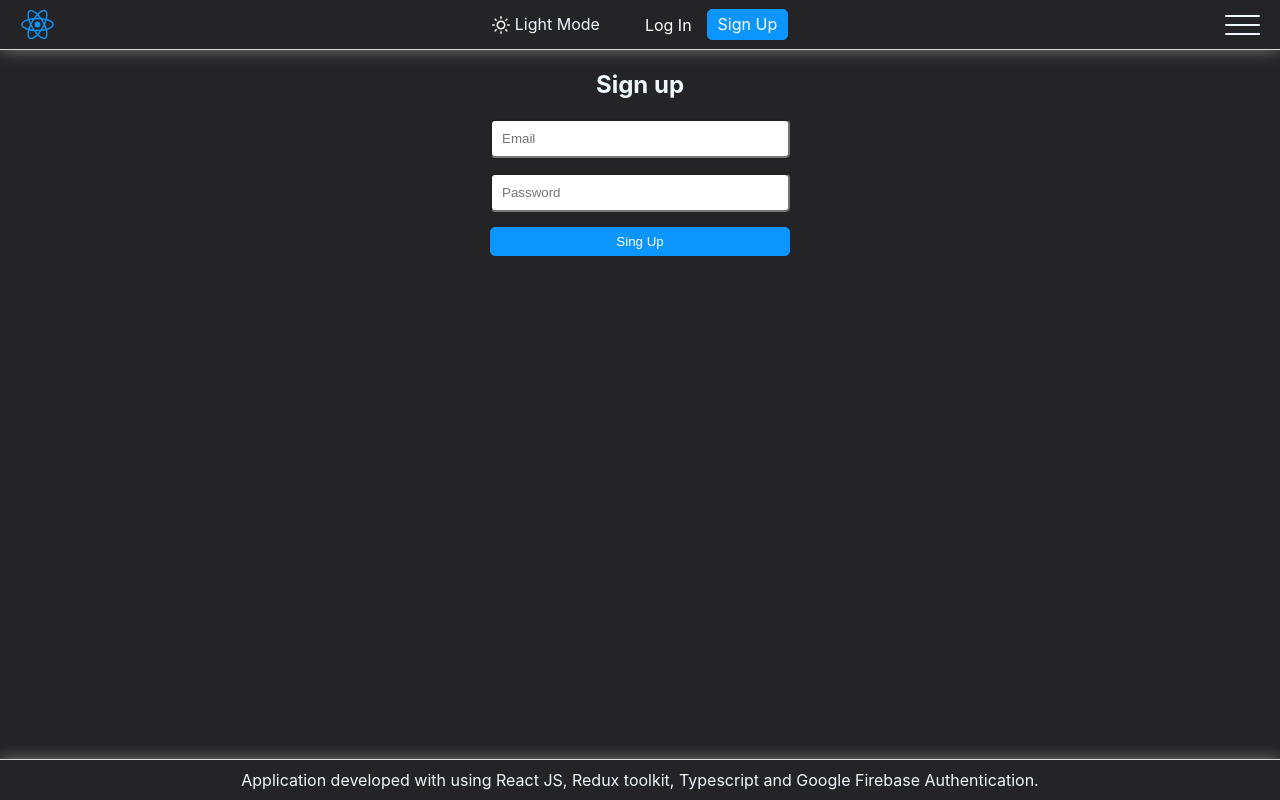
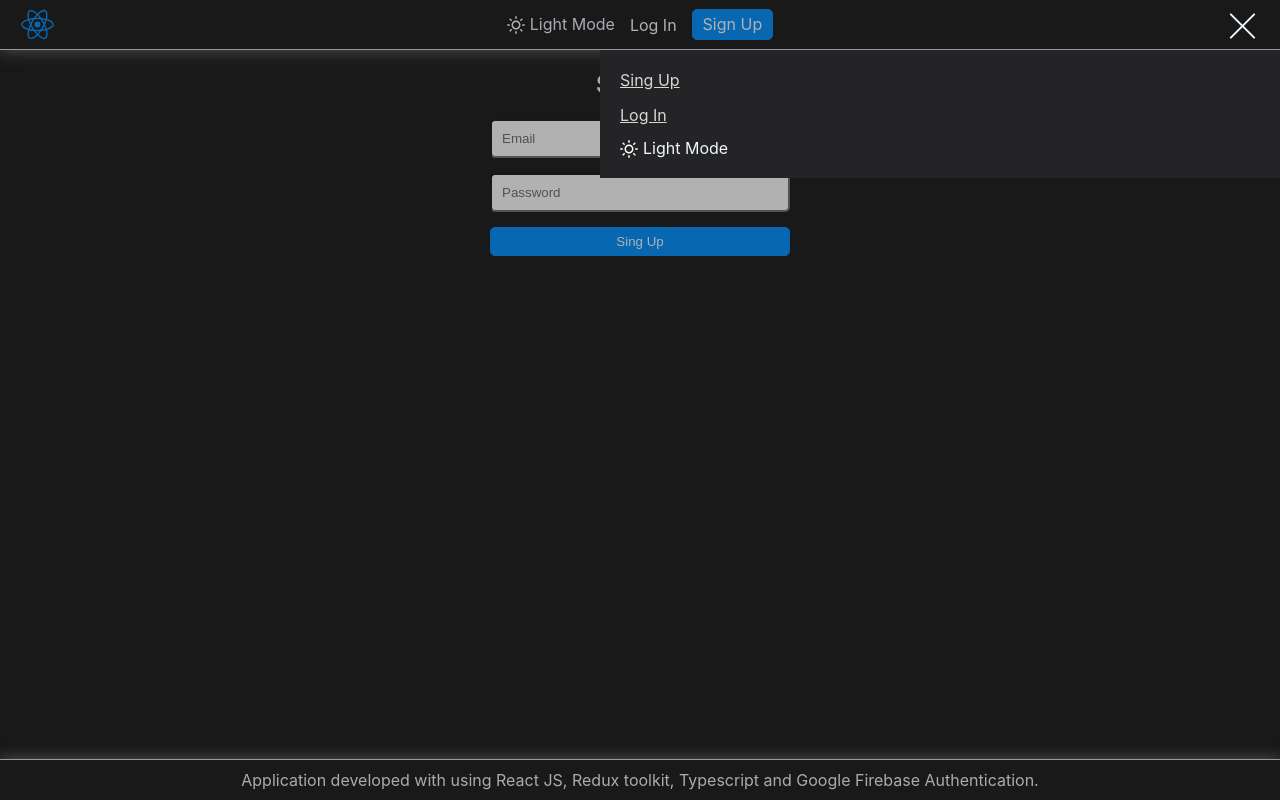
Before and after one commit to Olexandr-Savelev/My-todo-app, a React (Create React App) app: page /signup in a window 1280 px wide. Both pictures are taken after a click on the element 1242 px from the left and 24 px from the top of the page. Built offline with nearby package versions, Linux system fonts and the light colour scheme; no server answers.

Commit message:
add ThemeButton and  Menu components, refactored Header and Layout components

```diff
--- a/src/components/Header/Header.module.scss
+++ b/src/components/Header/Header.module.scss
@@ -31,18 +31,6 @@
     gap: 15px;
 }
 
-.theme_btn {
-    display: flex;
-    gap: 5px;
-    align-items: center;
-    cursor: pointer;
-    line-height: 99%;
-    margin-right: 30px;
-    &:hover {
-        filter: drop-shadow(2px 3px 5px #7a7a7a);
-    }
-}
-
 .login {
     text-decoration: none;
     color: white;
--- a/src/components/Header/Header.tsx
+++ b/src/components/Header/Header.tsx
@@ -1,18 +1,15 @@
 import React from 'react'
-import { useDispatch, useSelector } from 'react-redux'
+import { useDispatch } from 'react-redux'
 import { Link, useNavigate } from 'react-router-dom'
 import { ReactComponent as Logo } from '../../assets/logo-react.svg'
 import { useAuth } from '../../hooks/useAuth'
-import { RootState } from '../../store'
-import { toggleTheme } from '../../store/UISlice'
 import { setUser } from '../../store/userSlice'
 import Burger from '../UI/Burger/Burger'
 import Button from '../UI/Button/Button'
-import ThemeIcon from '../UI/ThemeIcon/ThemeIcon'
+import ThemeButton from '../UI/ThemeBotton/ThemeButton'
 import styles from './Header.module.scss'
 
 const Header: React.FC = () => {
-    const theme = useSelector((state: RootState) => state.ui.theme)
     const dispatch = useDispatch()
     const navigate = useNavigate()
     const { isAuth } = useAuth()
@@ -26,10 +23,6 @@ const Header: React.FC = () => {
         navigate('/')
     }
 
-    const themeHandler = () => {
-        dispatch(toggleTheme())
-    }
-
     return (
         <header className={styles.header}>
             <div className={styles.container}>
@@ -37,15 +30,7 @@ const Header: React.FC = () => {
                     <Logo className={styles.logo} />
                 </Link>
                 <nav className={styles.nav}>
-                    <span
-                        className={styles.theme_btn}
-                        onClick={() => themeHandler()}>
-                        <ThemeIcon />
-                        {theme === "Light" ?
-                            "Dark " :
-                            "Light "}
-                        Mode
-                    </span>
+                    <ThemeButton />
                     {isAuth ?
                         <button className={styles.logout}
                             onClick={logOutHandler}
--- a/src/components/Layout/Layout.tsx
+++ b/src/components/Layout/Layout.tsx
@@ -1,6 +1,8 @@
 import React from 'react'
+
 import Footer from '../Footer/Footer'
 import Header from '../Header/Header'
+import Menu from '../UI/Menu/Menu'
 import styles from './Layout.module.scss'
 
 interface ILayout {
@@ -8,9 +10,12 @@ interface ILayout {
 }
 
 const Layout: React.FC<ILayout> = ({ children }) => {
+
+
     return (
         <>
             <Header />
+            <Menu />
             <main className={styles.container}>
                 {children}
             </main>
--- a/src/components/UI/Burger/Burger.module.scss
+++ b/src/components/UI/Burger/Burger.module.scss
@@ -5,6 +5,7 @@
     height: 20px;
     width: 35px;
     cursor: pointer;
+    z-index: 10;
 }
 
 .top,
@@ -20,10 +21,16 @@
     body[theme="Light"] & {
         background-color: $text-light-theme;
     }
+    transition: all .3s linear;
 }
 
 .top {
     top: 0;
+}
+
+.active .top {
+    transform: rotate(45deg);
+    top: 50%;
 }
 
 .center {
@@ -31,6 +38,15 @@
     top: 50%;
 }
 
+.active .center {
+    opacity: 0;
+}
+
 .bottom {
     bottom: 0;
 }
+
+.active .bottom {
+    transform: rotate(-45deg);
+    top: 50%;
+}
--- a/src/components/UI/Burger/Burger.tsx
+++ b/src/components/UI/Burger/Burger.tsx
@@ -1,9 +1,24 @@
 import React from 'react'
+import { useDispatch, useSelector } from 'react-redux'
+import { RootState } from '../../../store'
+import { toggleMenu } from '../../../store/UISlice'
+import cn from 'classnames'
 import styles from './Burger.module.scss'
 
-const Burger = () => {
+const Burger: React.FC = () => {
+    const menu = useSelector((state: RootState) => state.ui.isMenuActive)
+    const dispatch = useDispatch()
+
+    const handleMenu = () => {
+        dispatch(toggleMenu())
+    }
+
     return (
-        <div className={styles.burger_wrapper}>
+        <div className={cn(styles.burger_wrapper, {
+            [styles.active]: menu
+        })}
+            onClick={() => handleMenu()}
+        >
             <span className={styles.top}></span>
             <span className={styles.center}></span>
             <span className={styles.bottom}></span>
--- /dev/null
+++ b/src/components/UI/Menu/Menu.module.scss
@@ -0,0 +1,67 @@
+@import "../../../styles/variables";
+
+.outer {
+    overflow: hidden;
+    position: absolute;
+    top: 0;
+    left: 0;
+    height: 100%;
+    width: 100%;
+    background-color: rgba(0, 0, 0, 0.304);
+    cursor: pointer;
+    pointer-events: none;
+    opacity: 0;
+    transition: opacity 0.3s linear;
+    z-index: 2;
+}
+
+.active {
+    pointer-events: auto;
+    opacity: 1;
+}
+
+.menu {
+    body[theme="Dark"] & {
+        background-color: $dark-bg;
+        & a {
+            color: $item-dark-bg;
+        }
+    }
+    background-color: $light-bg;
+    position: absolute;
+    right: 0;
+    display: flex;
+    flex-direction: column;
+    width: 50%;
+    top: -100%;
+    gap: 15px;
+    padding: 20px;
+    z-index: 3;
+}
+
+.open {
+    animation: showMenu 0.5s ease-in-out;
+    top: 50px;
+}
+
+.close {
+    animation: hideMenu 1s ease-in-out;
+}
+
+@keyframes hideMenu {
+    from {
+        top: 50px;
+    }
+    to {
+        top: -100%;
+    }
+}
+
+@keyframes showMenu {
+    from {
+        top: -50px;
+    }
+    to {
+        top: 50px;
+    }
+}
--- /dev/null
+++ b/src/components/UI/Menu/Menu.tsx
@@ -0,0 +1,40 @@
+import React from 'react'
+import { useDispatch, useSelector } from 'react-redux'
+import { Link } from 'react-router-dom'
+import { RootState } from '../../../store'
+import ThemeButton from '../ThemeBotton/ThemeButton'
+import cn from 'classnames'
+import styles from './Menu.module.scss'
+import { toggleMenu } from '../../../store/UISlice'
+
+const Menu: React.FC = () => {
+    const menu = useSelector((state: RootState) => state.ui.isMenuActive)
+    const dispatch = useDispatch()
+
+    const hideMenu = () => {
+        dispatch(toggleMenu())
+    }
+
+    return (
+        <>
+            <div className={cn(styles.outer, {
+                [styles.active]: menu
+            })}
+                onClick={() => hideMenu()}
+            >
+            </div>
+            <div className={cn(styles.menu, {
+                [styles.open]: menu,
+                [styles.close]: !menu
+            })}>
+                <Link to='/signup'>Sing Up</Link>
+                <Link to='/login'>Log In</Link>
+                <ThemeButton />
+            </div>
+        </>
+
+
+    )
+}
+
+export default Menu
--- /dev/null
+++ b/src/components/UI/ThemeBotton/ThemeButton.module.scss
@@ -0,0 +1,10 @@
+.theme_btn {
+    display: flex;
+    gap: 5px;
+    align-items: center;
+    cursor: pointer;
+    line-height: 99%;
+    &:hover {
+        filter: drop-shadow(2px 3px 5px #7a7a7a);
+    }
+}
--- /dev/null
+++ b/src/components/UI/ThemeBotton/ThemeButton.tsx
@@ -0,0 +1,29 @@
+import React from 'react'
+import { useDispatch, useSelector } from 'react-redux'
+import { RootState } from '../../../store'
+import { toggleTheme } from '../../../store/UISlice'
+import ThemeIcon from '../ThemeIcon/ThemeIcon'
+import styles from './ThemeButton.module.scss'
+
+
+const ThemeButton: React.FC = () => {
+    const dispatch = useDispatch()
+    const theme = useSelector((state: RootState) => state.ui.theme)
+
+    const themeHandler = () => {
+        dispatch(toggleTheme())
+    }
+    return (
+        <span
+            className={styles.theme_btn}
+            onClick={() => themeHandler()}>
+            <ThemeIcon />
+            {theme === "Light" ?
+                "Dark " :
+                "Light "}
+            Mode
+        </span>
+    )
+}
+
+export default ThemeButton
--- a/src/store/UISlice.ts
+++ b/src/store/UISlice.ts
@@ -2,13 +2,13 @@ import { createSlice } from "@reduxjs/toolkit";
 
 interface IinitialState {
     theme: "Dark" | "Light",
-    dropDownMenu: "Close" | "Open",
+    isMenuActive: boolean,
 }
 
 
 const initialState: IinitialState = {
     theme: "Dark",
-    dropDownMenu: "Close"
+    isMenuActive: false,
 }
 
 const UISlice = createSlice({
@@ -24,7 +24,7 @@ const UISlice = createSlice({
         toggleMenu: (state) => {
             return {
                 ...state,
-                dropDownMenu: state.dropDownMenu === "Close" ? "Open" : "Close"
+                isMenuActive: !state.isMenuActive
             }
         },
     }
```
